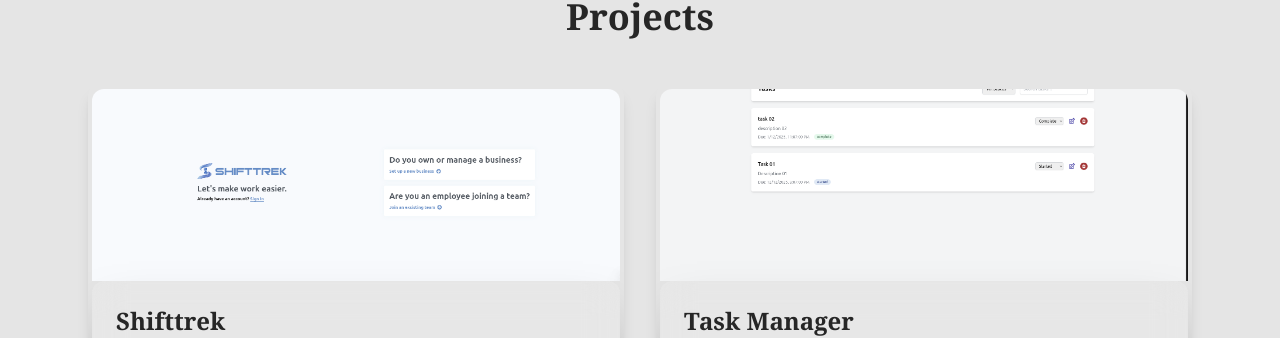
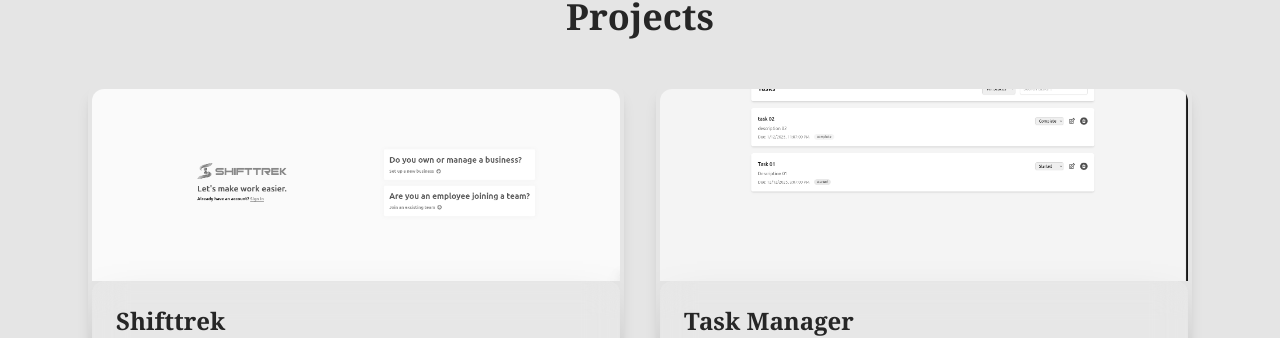
Before and after one commit to imrankabir02/portfolio, a React (Vite) app: page / in a window 1280 px wide. Shown: the part 2283-2621 px from the top of the page. Built offline with nearby package versions, Linux system fonts and the light colour scheme; a web font is replaced by a local one.

Commit message:
code updated

```diff
--- a/src/Components/Hero.jsx
+++ b/src/Components/Hero.jsx
@@ -99,7 +99,7 @@
                         <img
                             src={profilePic}
                             alt="Imran Kabir"
-                            className="object-cover w-48 h-48 transition-all duration-500 transform cursor-grab rounded-3xl hover:scale-105 md:w-64 md:h-64 lg:w-80 lg:h-80 xl:w-max xl:h-max grayscale-100 hover:grayscale-0"
+                            className="object-cover w-48 h-48 transition-all duration-500 transform cursor-grab rounded-3xl hover:scale-105 md:w-64 md:h-64 lg:w-80 lg:h-80 xl:w-max xl:h-max grayscale-50 hover:grayscale-0"
                         />
                     </div>
                 </div>
--- a/tailwind.config.js
+++ b/tailwind.config.js
@@ -8,7 +8,10 @@
     extend: {
       grayscale: {
         0 : '0%',
-        100 : '40%',
+        20 : '20%',
+        50 : '50%',
+        80 : '80%',
+        100 : '100%',
       }
     },
   },
```
